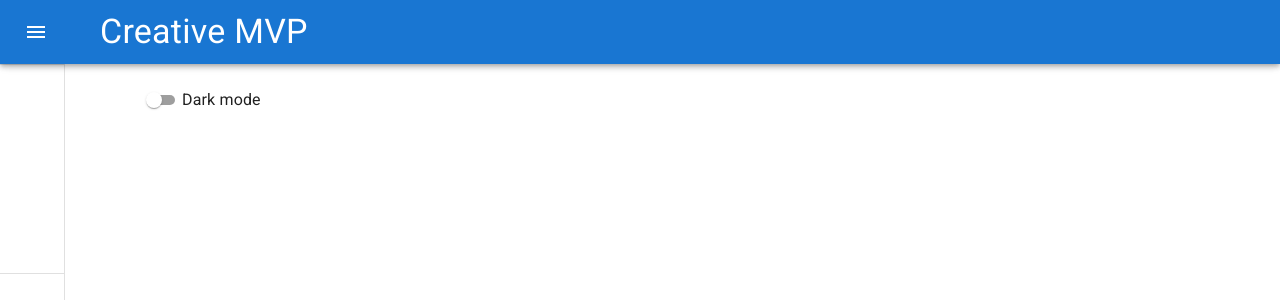
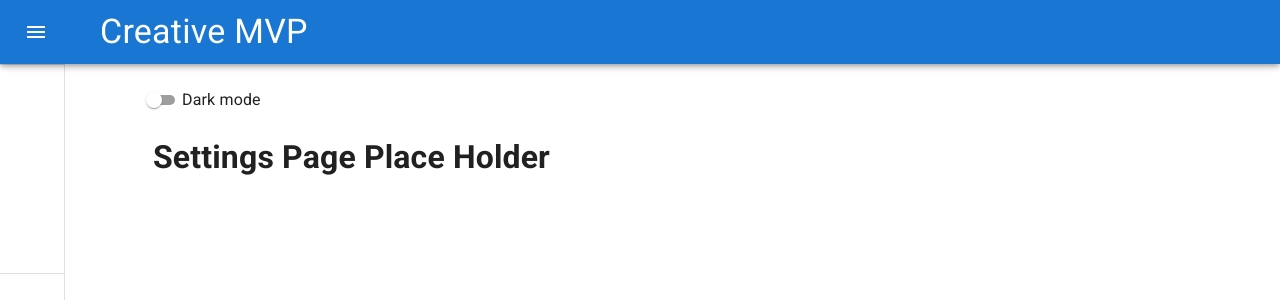
Before and after one commit to MichaelMulieri/creative-mvp, a React (Create React App) app in the folder client/: page /settingspage in a window 1280 px wide. Shown: the top 300 px of the page. Built offline with nearby package versions, Linux system fonts and the light colour scheme.

Commit message:
settings page

```diff
--- a/client/src/components/App/App.tsx
+++ b/client/src/components/App/App.tsx
@@ -12,6 +12,7 @@ import {
 import { ThemeProvider, createTheme } from "@mui/material/styles";
 import HomePage from "../pages/HomePage";
 import WordLadderPage from "../pages/WordLadderPage";
+import SettingsPage from "../pages/SettingsPage";
 import AppShell from "../modules/AppShell";
 import { DrawerHeader } from "../modules/AppNav";
 
@@ -48,6 +49,7 @@ function App() {
           <Routes>
             <Route path="/" element={<HomePage />} />
             <Route path="/wordladder" element={<WordLadderPage />} />
+            <Route path="/settingspage" element={<SettingsPage />} />
           </Routes>
         </Box>
         <footer>footer placeholder</footer>
--- /dev/null
+++ b/client/src/components/pages/SettingsPage/index.tsx
@@ -0,0 +1,3 @@
+const SettingsPage = () => <h1>Settings Page Place Holder</h1>;
+
+export default SettingsPage;
```
